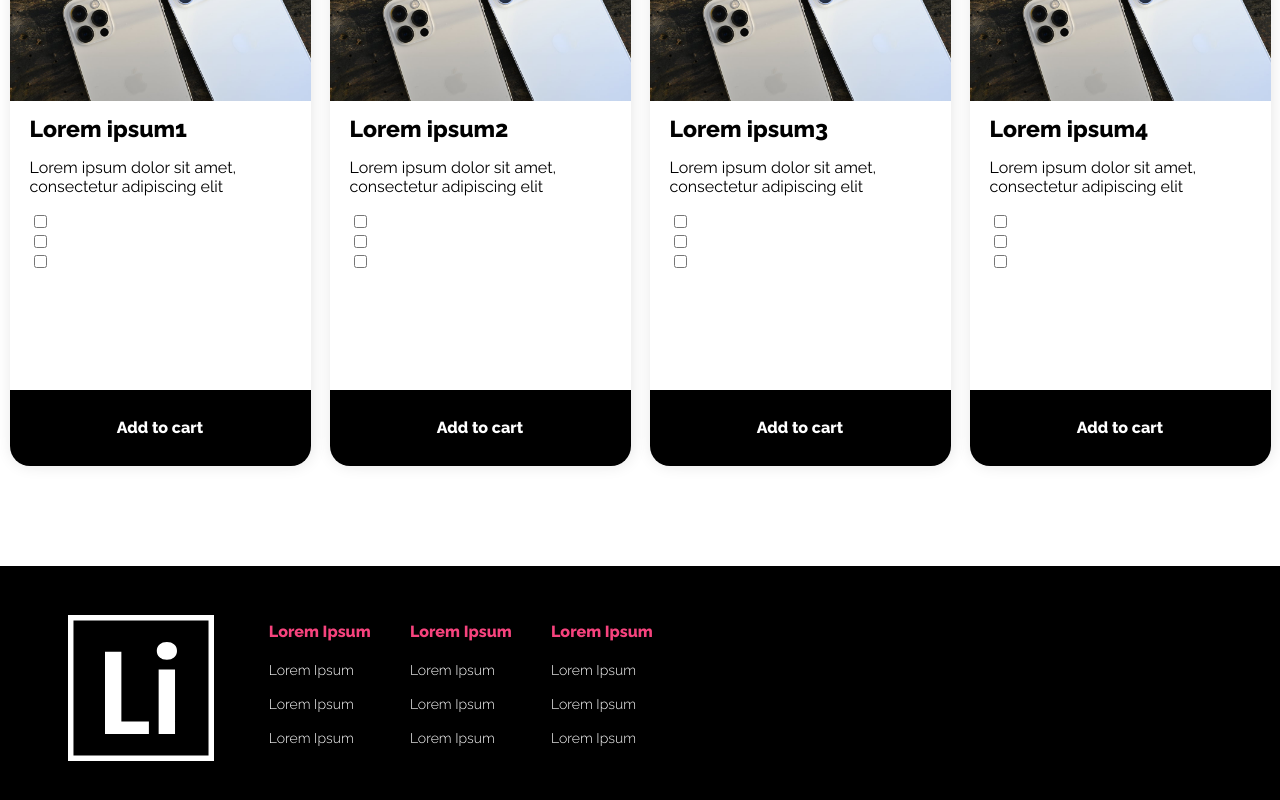
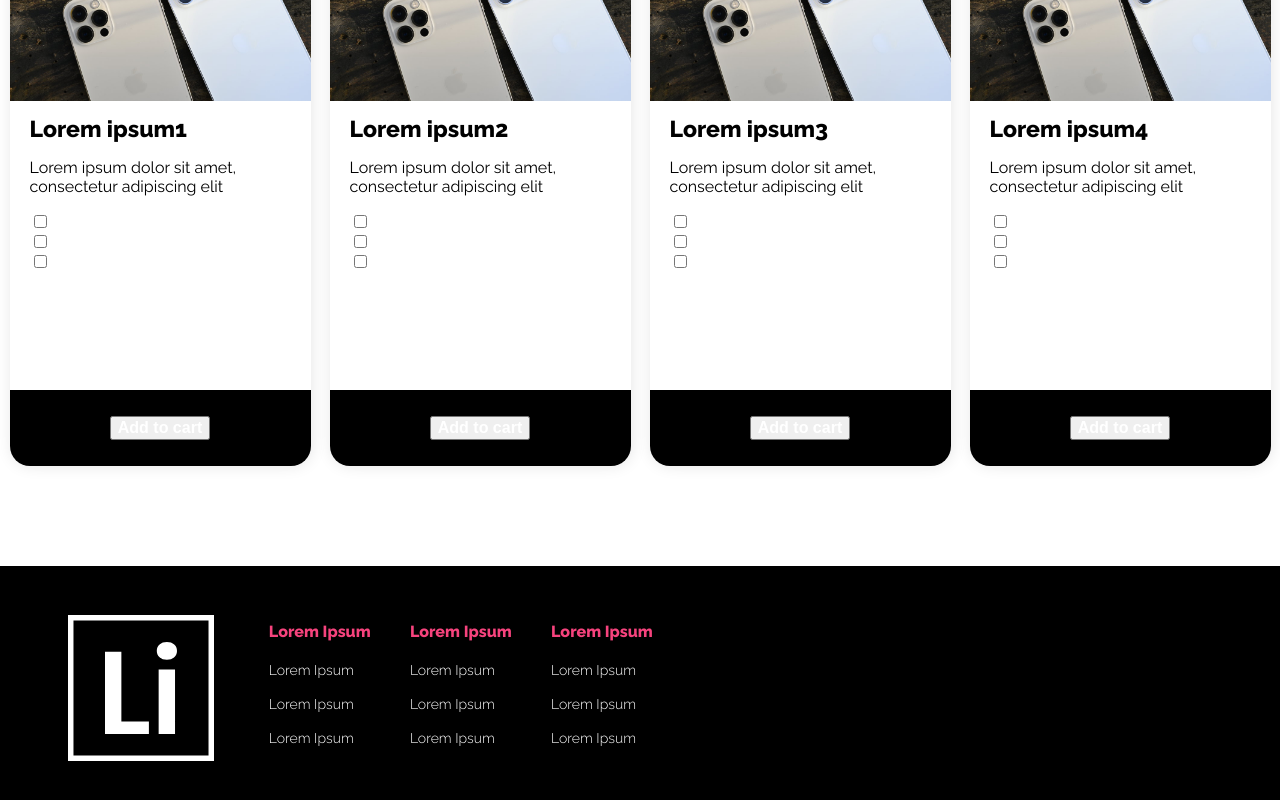
Before and after one commit to ricardofer2412/ricomaAssessment, a React (Create React App) app: page / in a window 1280 px wide. Shown: the part 1121-1921 px from the top of the page. Built offline with nearby package versions, Linux system fonts and the light colour scheme.

Commit message:
add cart function working

```diff
--- a/src/components/Products/ProductCard.js
+++ b/src/components/Products/ProductCard.js
@@ -26,7 +26,9 @@ export default function ProductCard(props) {
       </div>
 
       <div className="button-div">
-        <a className="submit-btn"> Add to cart</a>
+        <button onClick={props.addNewItem} className="submit-btn">
+          Add to cart
+        </button>
       </div>
     </div>
   );
--- a/src/components/Products/ProductList.js
+++ b/src/components/Products/ProductList.js
@@ -31,16 +31,25 @@ export default class ProductList extends Component {
         imageFile: productOne,
       },
     ],
+
+    cartProdcuts: [],
   };
+
+  addToCart = (product) => {
+    console.log("product", product);
+  };
+
   render() {
     return (
       <div className="productList">
-        {this.state.productList.map((product) => (
+        {this.state.productList.map((product, index) => (
           <ProductCard
+            key={index}
             name={product.name}
             description={product.description}
             color={product.color}
             image={product.imageFile}
+            addNewItem={() => this.addToCart(product)}
           />
         ))}
       </div>
```
